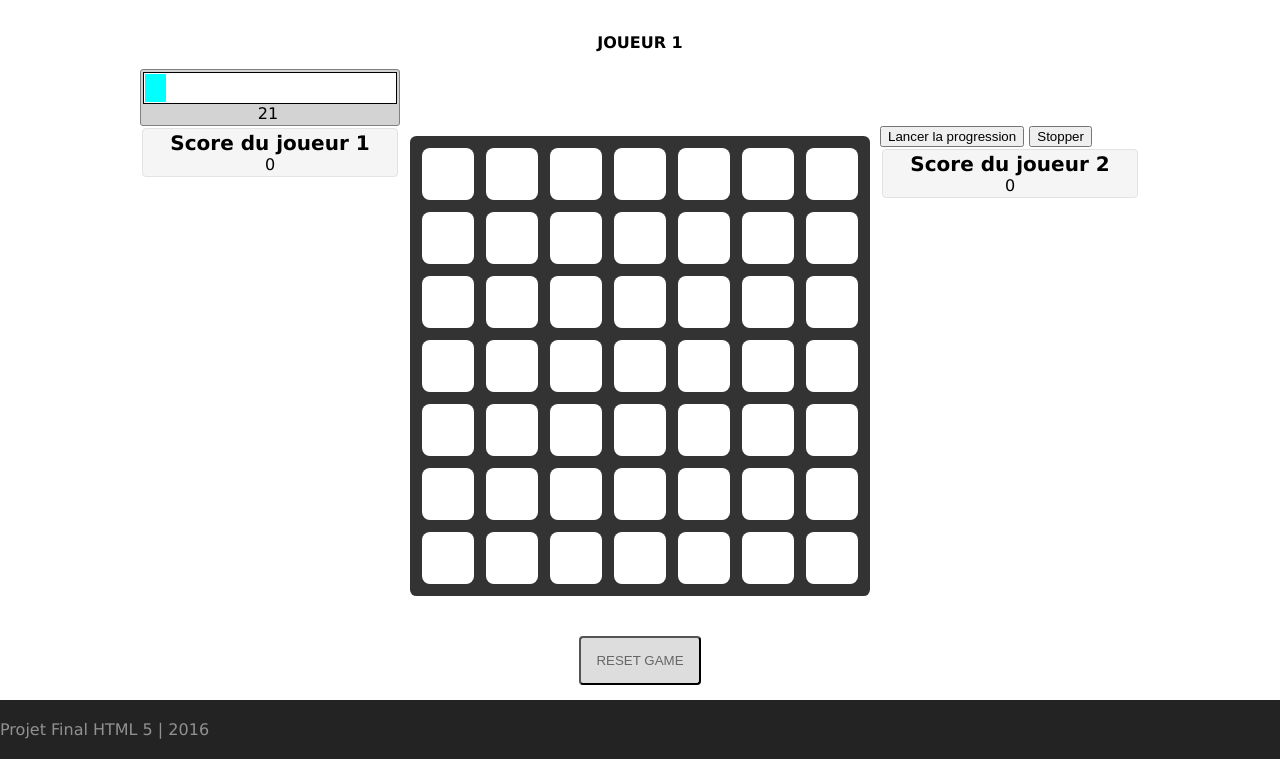
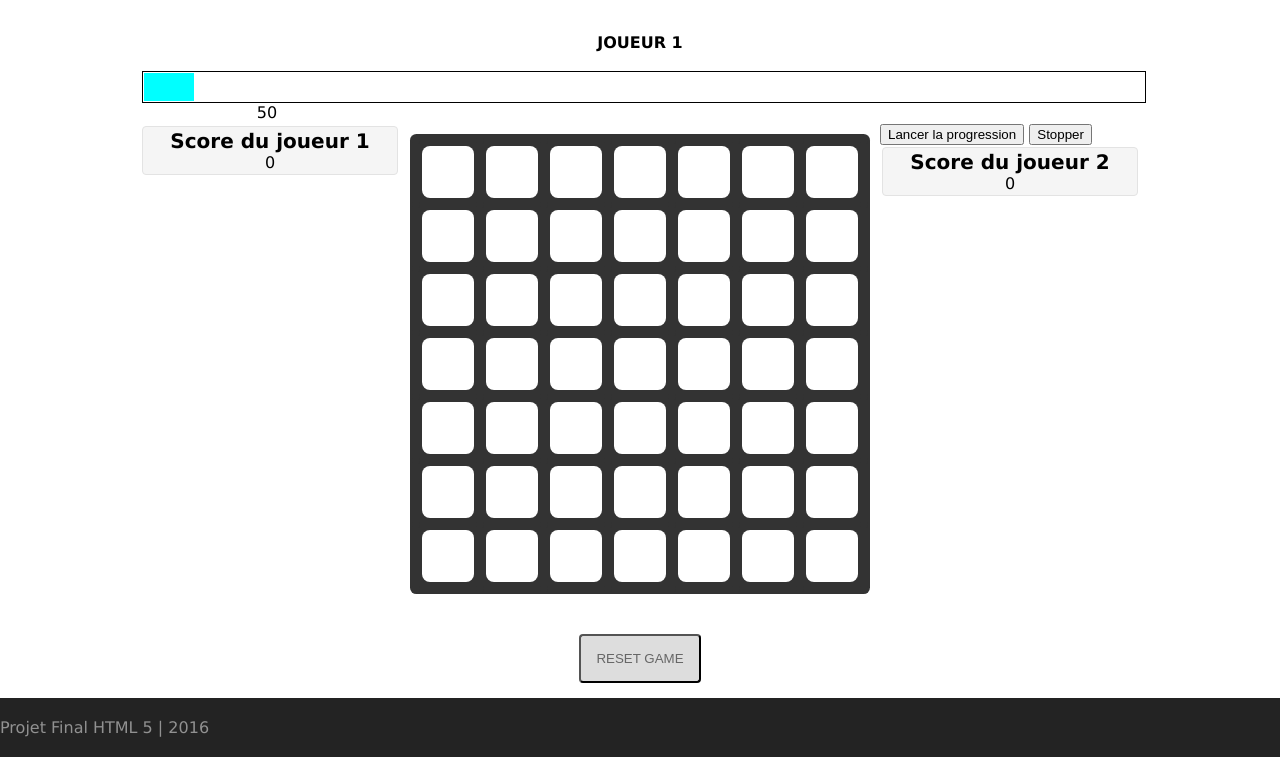
Before and after one commit to crira/jeu_des_carr-s, a plain HTML site: page jeu.html in a window 1280 px wide. Shown: the part 161-920 px from the top of the page. Drawn offline with Linux system fonts and the light colour scheme.

Commit message:
progress2

```diff
--- a/css/style.css
+++ b/css/style.css
@@ -210,17 +210,13 @@ td {
 /*----------------------------------------------Progress Bar-------------------------------------*/
 #pwidget
 {
-  background-color:lightgray;
-  width:254px;
+  width:100%;
   padding:2px;
-  -moz-border-radius:3px;
-  border-radius:3px;
   text-align:left;
-  border:1px solid gray;
 }
 #progressbar
 {
-  width:250px;
+  width:100%;
   padding:1px;
   background-color:white;
   border:1px solid black;
--- a/js/jeu.js
+++ b/js/jeu.js
@@ -202,7 +202,7 @@ function decompte(){// timer
 
 
 //barre de progression
-var maxprogress = 20;   // total à atteindre
+var maxprogress = 50;   // total à atteindre
 var actualprogress = 0;  // valeur courante
 var itv = 0;  // id pour setinterval
 function prog()
```
